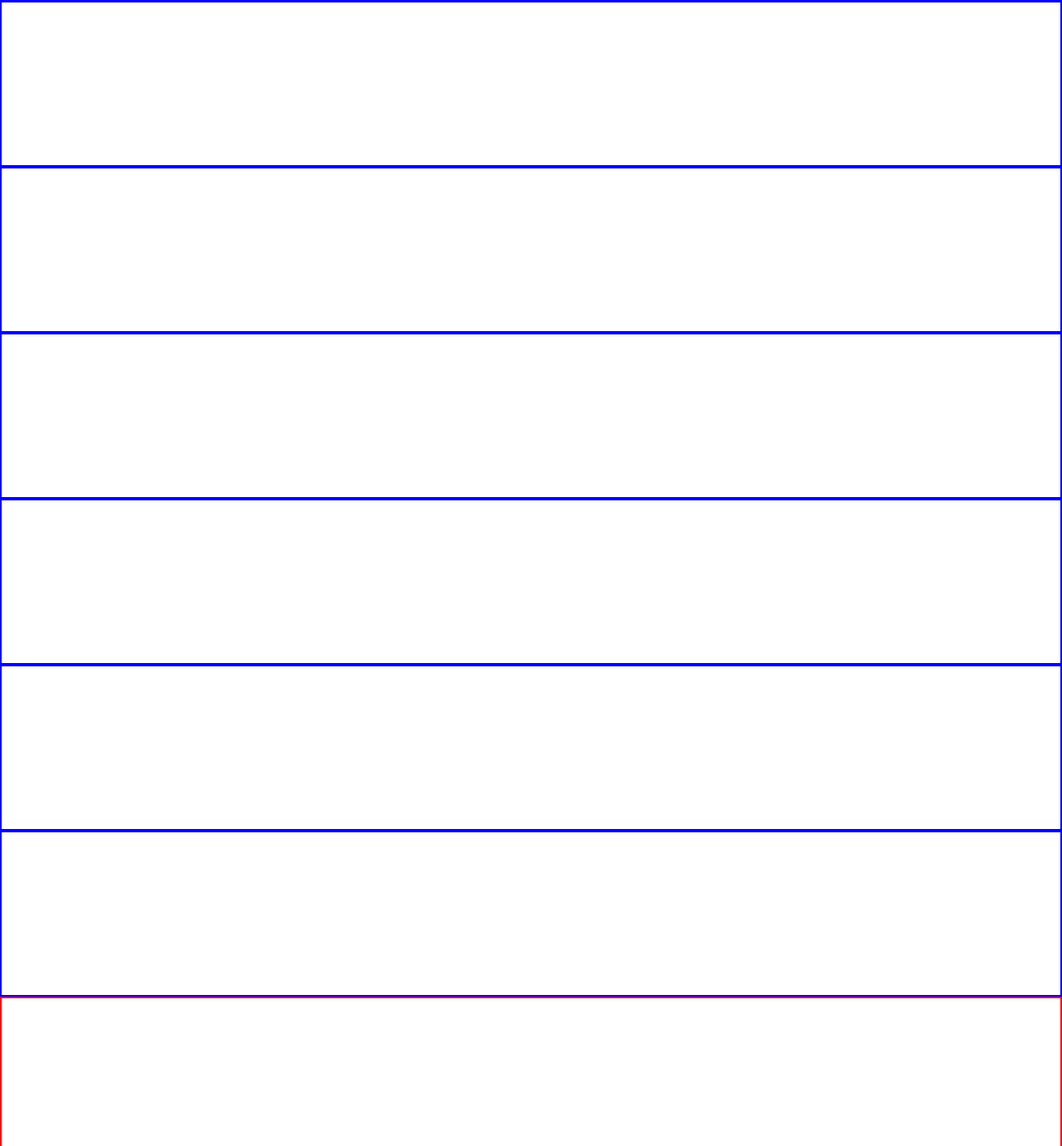
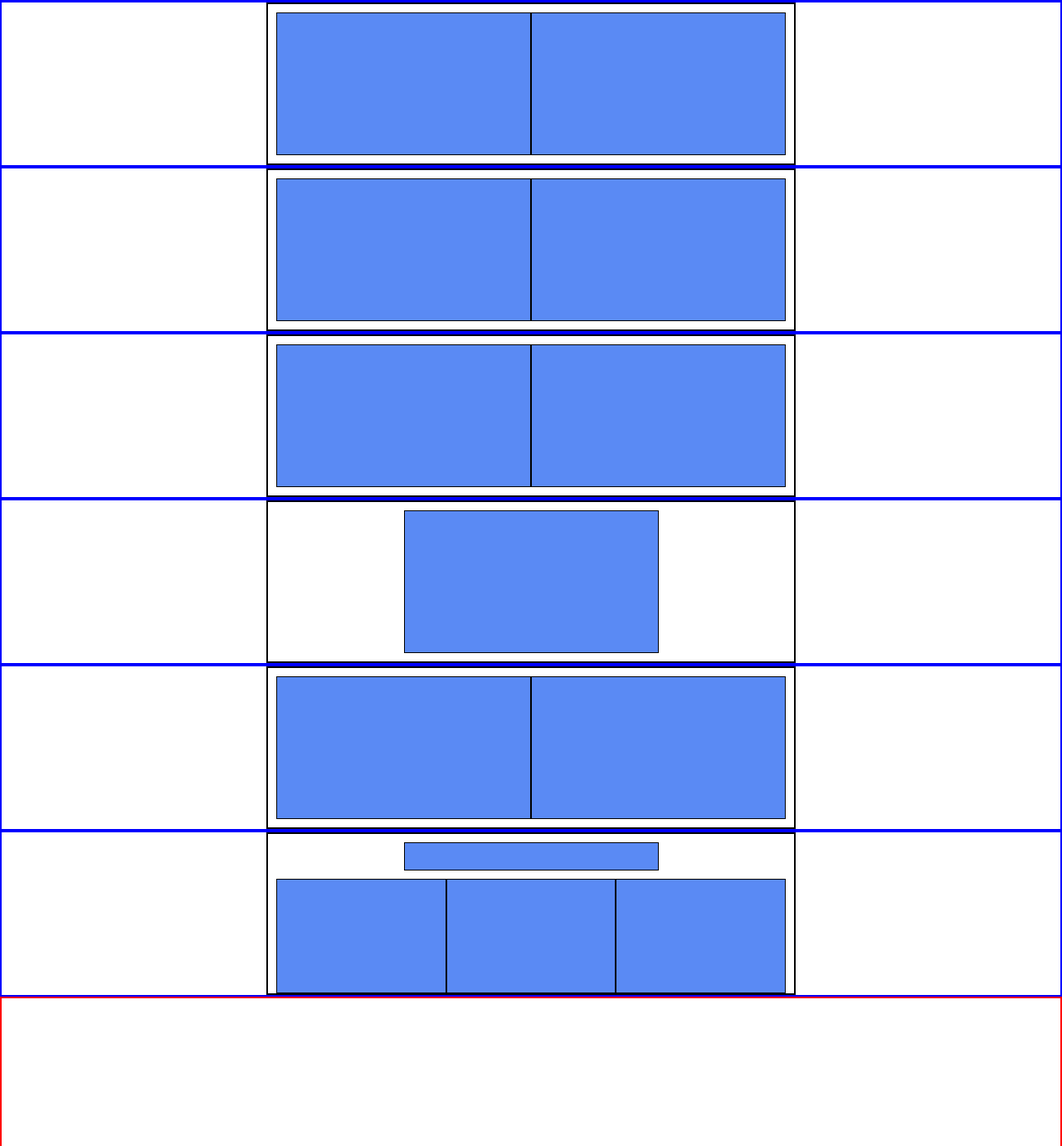
Before and after one commit to GimmikZart/html-css-fluentify, a plain HTML site: page index.html in a window 1280 px wide. Shown: the part 1099-2480 px from the top of the page at 83% size. Drawn offline with Linux system fonts and the light colour scheme.

Commit message:
Struttura interna sec. 4,5,6,7,8,9

```diff
--- a/css/style.css
+++ b/css/style.css
@@ -130,8 +130,9 @@ main section {
 #contenutouno {
   /* inizio debug */
   width: 400px;
-  height: 100px;
+  height: 100%;
   border: 1px solid black;
+  background-color: rgb(90, 138, 244);
   /* fine debug */
   margin: 0 auto;
 }
@@ -139,11 +140,13 @@ main section {
 
 /* --------sezione due--------- */
 
+
 #sectiondue .contenutouno {
   /* debug */
   width: 33.33%;
   height: 100%;
-    border: 1px solid black;
+  border: 1px solid black;
+  background-color: rgb(90, 138, 244);
     /* debug */
   float: left;
 }
@@ -153,6 +156,7 @@ main section {
   width: 33.33%;
   height: 100%;
     border: 1px solid black;
+    background-color: rgb(90, 138, 244);
     /* debug */
   float: left;
 }
@@ -162,6 +166,7 @@ main section {
   width: 33.33%;
   height: 100%;
     border: 1px solid black;
+    background-color: rgb(90, 138, 244);
     /* debug */
   float: left;
 }
@@ -172,11 +177,14 @@ main section {
 
 /* --------sezione tre--------- */
 
+
+
 #sectiontre .contenutouno{
   /* debug */
   width: 50%;
   height: 100%;
   border: 1px solid black;
+  background-color: rgb(90, 138, 244);
   /* debug */
   float: left;
 }
@@ -186,6 +194,7 @@ main section {
   width: 50%;
   height: 100%;
   border: 1px solid black;
+  background-color: rgb(90, 138, 244);
   /* debug */
   float: left;
 }
@@ -193,20 +202,157 @@ main section {
 
 /* --------sezione quattro--------- */
 
+#sectionquattro .contenutouno {
+  /* debug */
+  width: 50%;
+  height: 100%;
+  border: 1px solid black;
+  background-color: rgb(90, 138, 244);
+  /* debug */
+  float: left;
+}
+
+#sectionquattro .contenutodue {
+  /* debug */
+  width: 50%;
+  height: 100%;
+  border: 1px solid black;
+  background-color: rgb(90, 138, 244);
+  /* debug */
+  float: left;
+}
+
+
+
 
 /* --------sezione cinque--------- */
+#sectioncinque .contenutouno {
+  /* debug */
+  width: 50%;
+  height: 100%;
+  border: 1px solid black;
+  background-color: rgb(90, 138, 244);
+  /* debug */
+  float: left;
+}
+
+#sectioncinque .contenutodue {
+  /* debug */
+  width: 50%;
+  height: 100%;
+  border: 1px solid black;
+  background-color: rgb(90, 138, 244);
+  /* debug */
+  float: left;
+}
 
 
 /* --------sezione sei--------- */
+#sectionsei .contenutouno {
+  /* debug */
+  width: 50%;
+  height: 100%;
+  border: 1px solid black;
+  background-color: rgb(90, 138, 244);
+  /* debug */
+  float: left;
+}
+
+#sectionsei .contenutodue {
+  /* debug */
+  width: 50%;
+  height: 100%;
+  border: 1px solid black;
+  background-color: rgb(90, 138, 244);
+  /* debug */
+  float: left;
+}
+
 
 
 /* --------sezione sette--------- */
+#sectionsette .contenutouno {
+  /* debug */
+  width: 50%;
+  height: 100%;
+  border: 1px solid black;
+  background-color: rgb(90, 138, 244);
+  margin: 0 auto;
+  /* debug */
+}
+
+
 
 
 /* --------sezione otto--------- */
 
+#sectionotto .contenutouno {
+  /* debug */
+  width: 50%;
+  height: 100%;
+  border: 1px solid black;
+  background-color: rgb(90, 138, 244);
+  /* debug */
+  float: left;
+}
+
+#sectionotto .contenutodue {
+  /* debug */
+  width: 50%;
+  height: 100%;
+  border: 1px solid black;
+  background-color: rgb(90, 138, 244);
+  /* debug */
+  float: left;
+}
+
+
 
 /* --------sezione nove--------- */
+
+#sectionnove .contenutouno {
+  /* debug */
+  width: 50%;
+  height: 20%;
+  border: 1px solid black;
+  background-color: rgb(90, 138, 244);
+  margin: 0 auto;
+  margin-bottom: 10px;
+    /* debug */
+}
+
+#sectionnove .contenutodue {
+  /* debug */
+  width: 33.33%;
+  height: 80%;
+    border: 1px solid black;
+    background-color: rgb(90, 138, 244);
+    /* debug */
+  float: left;
+}
+
+#sectionnove .contenutotre {
+  /* debug */
+  width:33.33%;
+  height: 80%;
+    border: 1px solid black;
+    background-color: rgb(90, 138, 244);
+    /* debug */
+  float: left;
+}
+
+#sectionnove .contenutoquattro {
+  /* debug */
+  width: 33.33%;
+  height: 80%;
+    border: 1px solid black;
+    background-color: rgb(90, 138, 244);
+    /* debug */
+  float: left;
+}
+
+
+
 
 
 /* ---------------------------FOOTER------------------------------ */
--- a/index.html
+++ b/index.html
@@ -81,31 +81,81 @@
 
       <!-- sezione quattro ------>
       <section id="sectionquattro">
+        <div class="contenuti">
+          <div class="contenutouno">
+
+          </div>
+          <div class="contenutodue">
+
+          </div>
 
       </section>
 
       <!-- sezione cinque ------->
       <section id="sectioncinque">
+        <div class="contenuti">
+          <div class="contenutouno">
+
+          </div>
+          <div class="contenutodue">
+
+          </div>
 
       </section>
 
       <!-- sezione sei ---------->
       <section id="sectionsei">
+        <div class="contenuti">
+          <div class="contenutouno">
+
+          </div>
+          <div class="contenutodue">
+
+          </div>
+
 
       </section>
 
       <!-- sezione sette -------->
       <section id="sectionsette">
+        <div class="contenuti">
+          <div class="contenutouno">
+
+          </div>
 
       </section>
 
       <!-- sezione otto --------->
       <section id="sectionotto">
+        <div class="contenuti">
+          <div class="contenutouno">
+
+          </div>
+          <div class="contenutodue">
+
+          </div>
 
       </section>
 
       <!-- sezione nove --------->
       <section id="sectionnove">
+        <div class="contenuti">
+          <div class="contenutouno">
+
+          </div>
+          <div class="contenutodue">
+
+          </div>
+          <div class="contenutotre">
+
+          </div>
+          <div class="contenutoquattro">
+
+          </div>
+
+
+        </div>
+
 
       </section>
 
```
